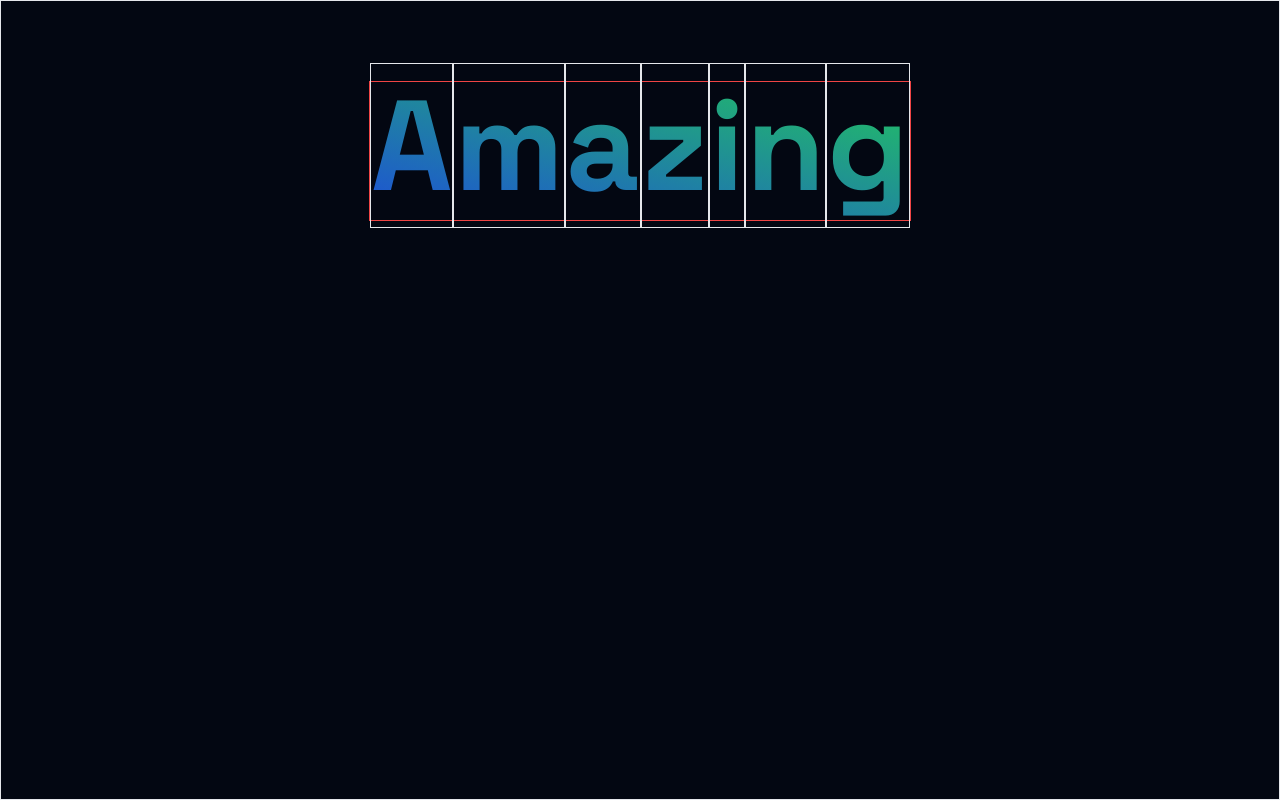
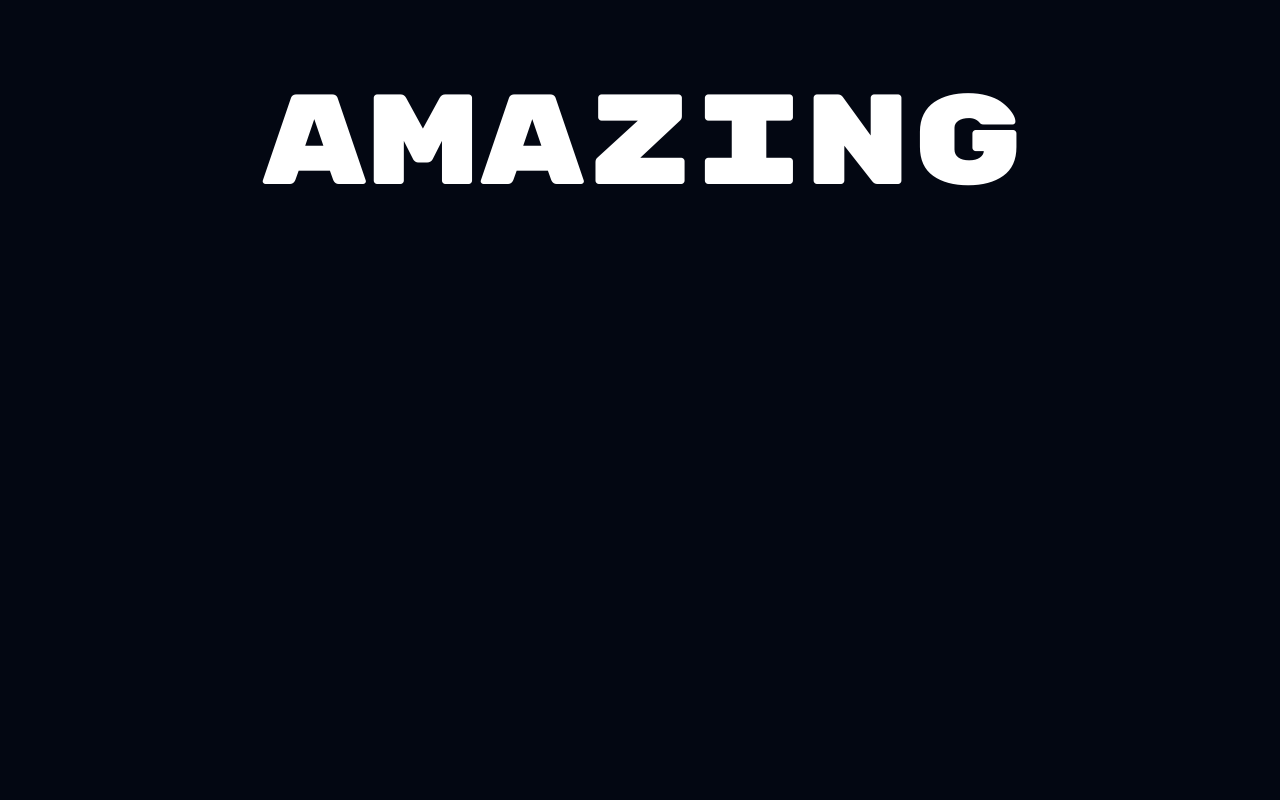
Before and after one commit to HarikrishnanYPR1707/gsap-header-animation, a React (Vite) app: page / in a window 1280 px wide. Built offline with nearby package versions, Linux system fonts and the light colour scheme.

Commit message:
Done with Header Animation

```diff
--- a/src/App.jsx
+++ b/src/App.jsx
@@ -1,37 +1,51 @@
-import React, { useLayoutEffect, useRef } from "react";
+import React, { useEffect, useLayoutEffect, useRef } from "react";
 import gsap from "gsap";
 
 const App = () => {
   const comp = useRef(null);
 
   useLayoutEffect(() => {
-    let ctx = gsap.context(() => {
-      const t1 = gsap.timeline();
+    const ctx = gsap.context(() => {
+      const timeline = gsap.timeline();
 
-      t1.from("#character", {
-        xPercent: "100",
-        // rotate: 90,
-        // delay: 0.3,
-        stagger: 0.5,
-      });
+      // .from("#main-container", {
+      //   top: "50%",
+      //   opacity: 0,
+      //   duration: 1,
+      // })
+
+      timeline
+        // .from("#main-container", {
+        //   top: "50%",
+        //   opacity: 0,
+        //   duration: 1,
+        // })
+        .from("#character", {
+          top: "150%",
+          duration: 1,
+          stagger: 0.19,
+        });
     }, comp);
 
     return () => ctx.revert();
   }, []);
+
   return (
     <div
       ref={comp}
-      className="bg-gray-950 relative h-screen border flex justify-center text-white"
+      className="bg-gray-950 relative h-screen flex justify-center text-white"
     >
       <div
         id="main-container"
-        className="text-9xl h-[140px] absolute mt-20 border border-red-500 w-fit bg-clip-text text-transparent bg-gradient-to-tr from-blue-700 to-green-500 font-bold font-spaceGrotesk"
+        className="text-9xl h-[140px] mt-20 relative font-rubikMonoOne w-[761px] overflow-hidden [&>*:nth-child(1)]:left-0 [&>*:nth-child(2)]:left-[109px] [&>*:nth-child(3)]:left-[218px] [&>*:nth-child(4)]:left-[326px] [&>*:nth-child(5)]:left-[435px] [&>*:nth-child(6)]:left-[544px] [&>*:nth-child(7)]:left-[653px]"
       >
-        {"Amazing".split("").map((item, index) => (
-          <span id="character" key={index} className="border">
-            {item}
-          </span>
-        ))}
+        {"Amazing".split("").map((item, index) => {
+          return (
+            <span id="character" key={index} className="absolute">
+              {item}
+            </span>
+          );
+        })}
       </div>
     </div>
   );
```
